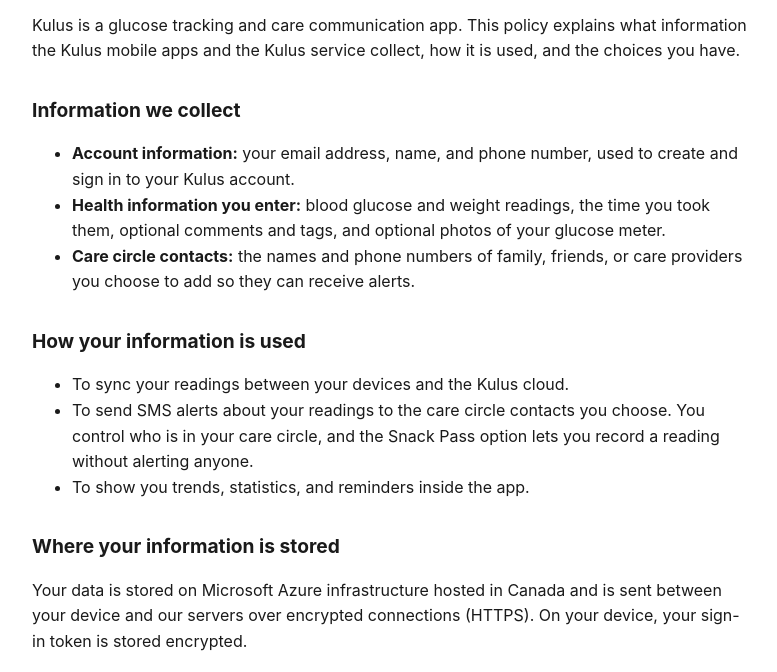
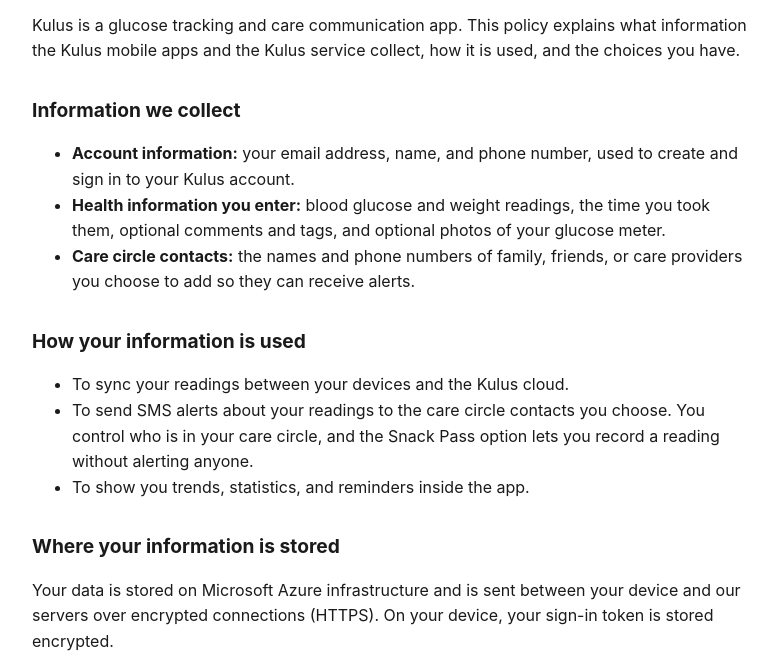
Before and after one commit to jlmalone/kulus-legal, a plain HTML site: page privacy.html in a window 1280 px wide. Shown: the part 128-800 px from the top of the page, without its empty margins (248-1025 px from the left). Drawn offline with Linux system fonts and the light colour scheme.

Commit message:
Avoid unverified data residency claim

```diff
--- a/privacy.html
+++ b/privacy.html
@@ -46,9 +46,9 @@
   </ul>
 
   <h2>Where your information is stored</h2>
-  <p>Your data is stored on Microsoft Azure infrastructure hosted in Canada and is sent
-  between your device and our servers over encrypted connections (HTTPS). On your device,
-  your sign-in token is stored encrypted.</p>
+  <p>Your data is stored on Microsoft Azure infrastructure and is sent between your device
+  and our servers over encrypted connections (HTTPS). On your device, your sign-in token is
+  stored encrypted.</p>
 
   <h2>Optional AI photo reading</h2>
   <p>If you turn on AI photo reading and provide your own OpenAI API key, photos you take
```
